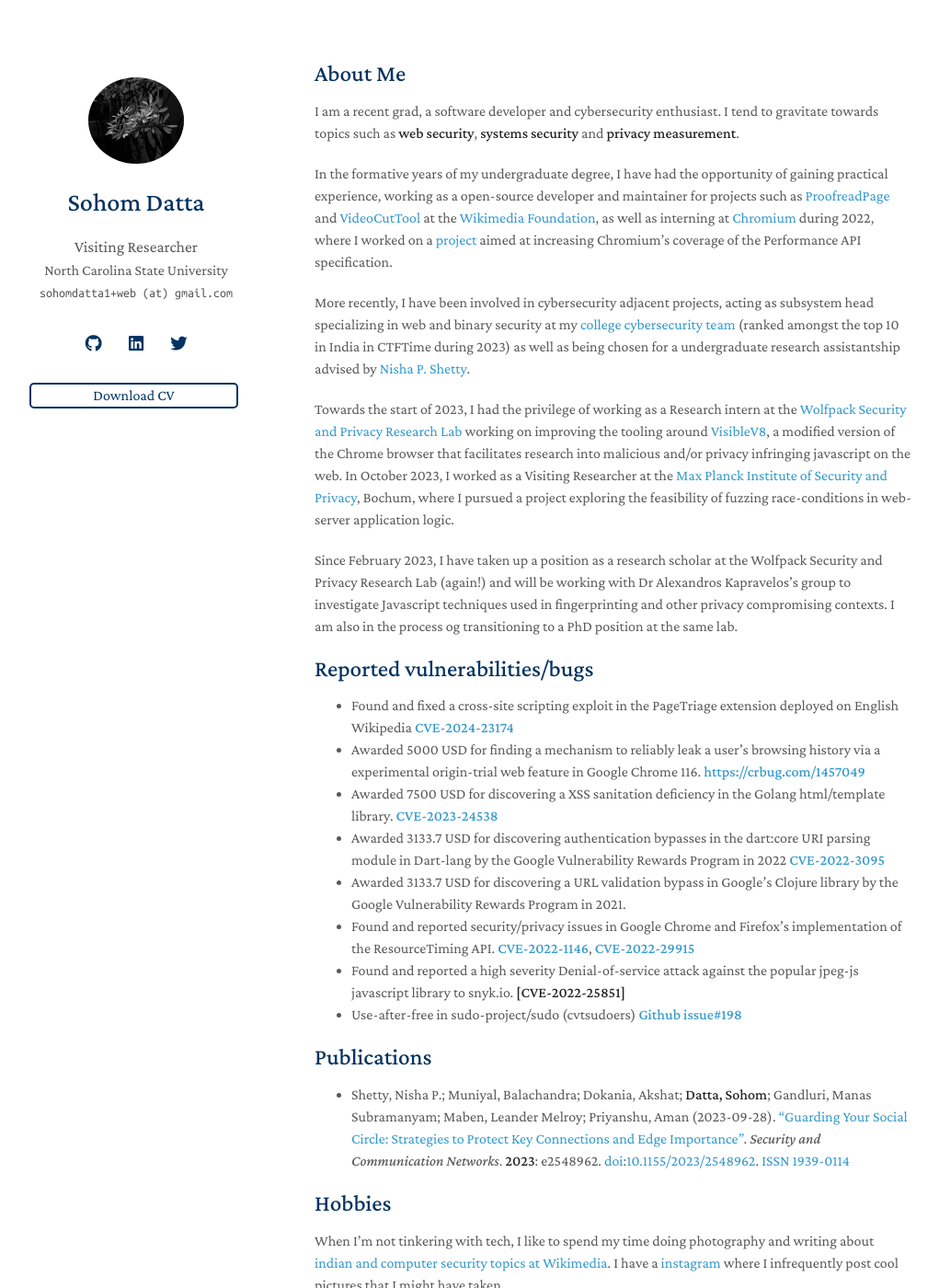
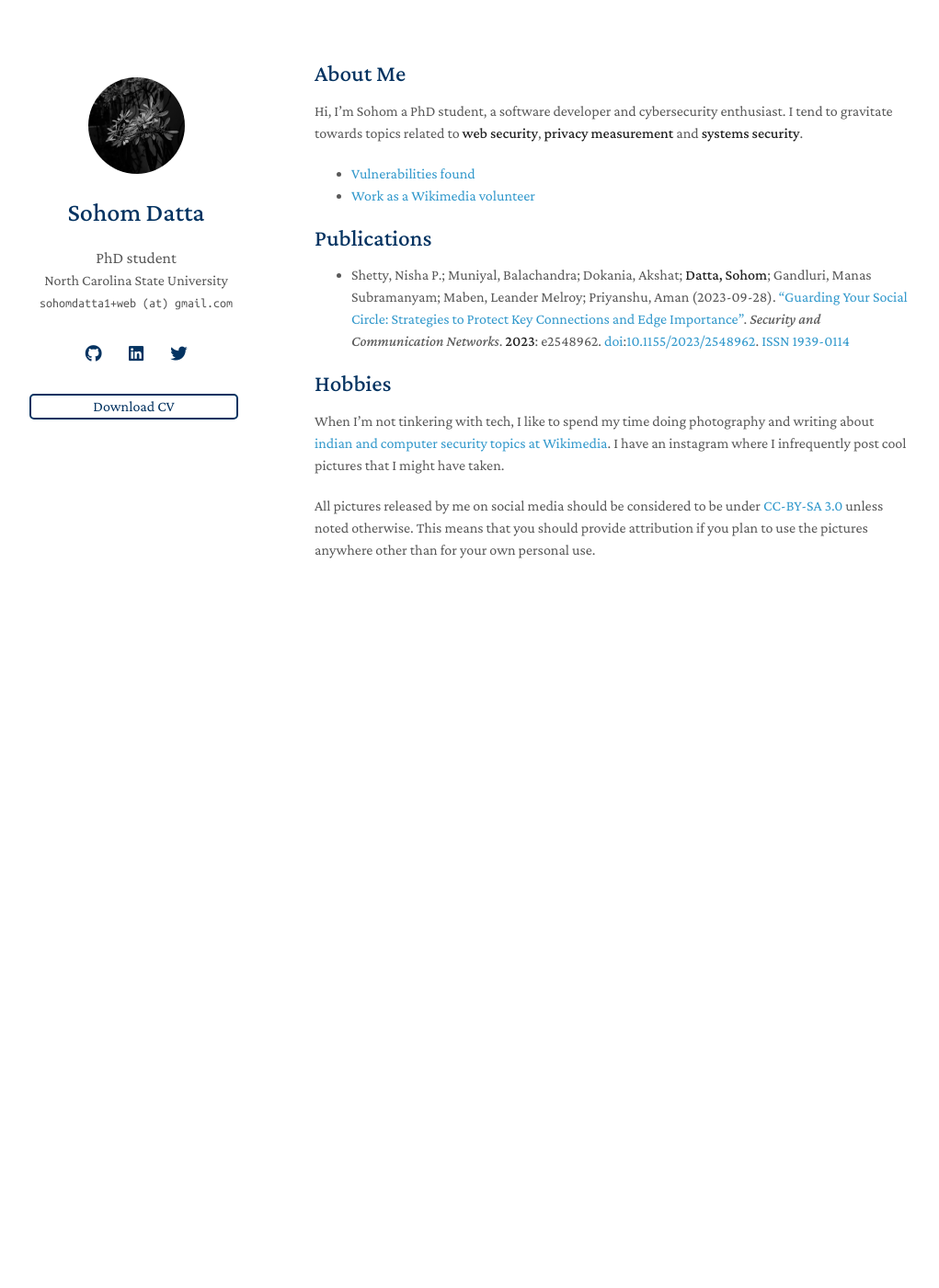
Before and after one commit to sohomdatta1/sohomdatta1.github.io, a Jekyll site: the page built from index.md, in a window 1280 px wide and 1400 px high. Shown: the whole window at 92% size, without its empty margins (128-1149 px from the left). Built offline with Jekyll 4.4.1, drawn with Linux system fonts in a browser that asks for light colours; nearby versions of some CDN libraries; a style sheet for code colours, icons or effects is not loaded; our own code applies the rules of GitHub Pages for plain Markdown files.

Commit message:
publish new version

```diff
--- a/_config.yml
+++ b/_config.yml
@@ -1,7 +1,7 @@
 # Basic Information
 avatar: /assets/img/profile.jpeg
 title: Sohom Datta
-position: Visiting Researcher
+position: PhD student
 affiliation: North Carolina State University
 email: sohomdatta1+web (at) gmail.com
 
--- a/_layouts/homepage.html
+++ b/_layouts/homepage.html
@@ -86,7 +86,7 @@
         </div>
         <br>
       </header>
-      <section>
+      <section class="content">
 
       {{ content }}
 
--- a/_layouts/writeups.html
+++ b/_layouts/writeups.html
@@ -88,7 +88,7 @@
         <br>
 
       </header>
-      <section>
+      <section class="content">
 
       {{ content }}
 
--- a/_sass/minimal-light.scss
+++ b/_sass/minimal-light.scss
@@ -26,11 +26,20 @@
   line-height:2.5rem;
   margin-right:1rem}
 
-@media (prefers-color-scheme: dark) { .social-icons a {color: #3eb7f0 !important; }}
+@media (prefers-color-scheme: dark) {
+  .social-icons a {
+    color: #3eb7f0 !important;
+  }
+}
 
-.social-icons a:last-child{margin-right:0}.social-icons a:hover{background-color:white;
+.social-icons a:last-child{
+  margin-right:0
+}
+.social-icons a:hover{
+  background-color:white;
   color:black;
-    transform: scale(1.2)}
+  transform: scale(1.2);
+}
 /*
 .social-icons a:after {
     content: '';
@@ -47,9 +56,16 @@
   }
   */
 
-@media (prefers-color-scheme: dark) {.social-icons a:last-child{margin-right:0}.social-icons a:hover{background-color:#20212b;
+@media (prefers-color-scheme: dark) {
+  .social-icons a:last-child{
+    margin-right:0;
+  }
+
+  .social-icons a:hover{
+    background-color:#20212b;
     color:black;
-    transform: scale(1.2)}
+    transform: scale(1.2)
+  }
   /*
   .social-icons a:after {
       content: '';
@@ -136,18 +152,27 @@
   z-index:10}
 
 .icon-button .icon-twitter{
-  color:#4099ff}
+  color:#4099ff;
+}
 
 .icon-button .icon-facebook{
-  color:#4286f4}
+  color:#4286f4;
+}
 
 .icon-button .icon-github{
-  color:#000;}
+  color:#000;
+}
 
 .icon-button .icon-linkedin{
-  color:#0077B5}
+  color:#0077B5;
+}
 
-.icon-button:hover .icon-twitter,.icon-button:hover .icon-facebook,.icon-button:hover .icon-github,.icon-button:hover .icon-linkedin{color:white}
+.icon-button:hover .icon-twitter,
+.icon-button:hover .icon-facebook,
+.icon-button:hover .icon-github,
+.icon-button:hover .icon-linkedin {
+  color:white
+}
 
 autocolor{
   color:#595959;
@@ -228,7 +253,8 @@
 
       .image.avatar img {
         border-radius: 100%;
-        width: 45%;
+        width: 105px;
+        height: 105px;
         padding: 20px;
         // border: 1px solid #ddd;
         // padding: 3px;
@@ -620,3 +646,37 @@
   display:none;
   font-family: monospace;
 }
+
+@view-transition {
+  navigation: auto;
+}
+
+@keyframes slide-left {
+  from {
+    left: 0%;
+  }
+  to {
+    left: -100%;
+  }
+}
+
+@keyframes slide-right {
+  from {
+    left: 100%;
+  }
+  to {
+    left: 0%;
+  }
+}
+.content {
+  view-transition-name: content-slide;
+}
+::view-transition-old(content-slide) {
+  animation-duration: 10s;
+  animation-name: slide-left;
+}
+
+::view-transition-new(content-slide) {
+  animation-duration: 10s;
+  animation-name: slide-right;
+}
--- a/index.md
+++ b/index.md
@@ -4,30 +4,10 @@
 
 ## About Me
 
-I am a recent grad, a software developer and cybersecurity enthusiast. I tend to gravitate towards topics such as **web security**, **systems security** and **privacy measurement**.
+Hi, I'm Sohom a PhD student, a software developer and cybersecurity enthusiast. I tend to gravitate towards topics related to **web security**, **privacy measurement** and **systems security**.
 
-In the formative years of my undergraduate degree, I have had the opportunity of gaining practical experience, working as a open-source developer and maintainer for projects such as [ProofreadPage](https://mediawiki.org/wiki/Extension:ProofreadPage) and [VideoCutTool](https://commons.wikimedia.org/wiki/COM:VideoCutTool) at the [Wikimedia Foundation](https://wikimediafoundation.org), as well as interning at [Chromium](https://chromium.org) during 2022, where I worked on a [project](https://summerofcode.withgoogle.com/archive/2022/projects/Vqi9wYEF) aimed at increasing Chromium's coverage of the Performance API specification.
-
-More recently, I have been involved in cybersecurity adjacent projects, acting as subsystem head specializing in web and binary security at my [college cybersecurity team](https://ctftime.org/team/62713/) (ranked amongst the top 10 in India in CTFTime during 2023) as well as being chosen for a undergraduate research assistantship advised by [Nisha P. Shetty](https://manipal.edu/mit/department-faculty/faculty-list/nisha-p-shetty/_jcr_content.html).
-
-Towards the start of 2023, I had the privilege of working as a Research intern at the [Wolfpack Security and Privacy Research Lab](https://wspr.csc.ncsu.edu/) working on improving the tooling around [VisibleV8](https://github.com/wspr-ncsu/visiblev8), a modified version of the Chrome browser that facilitates research into malicious and/or privacy infringing javascript on the web. In October 2023, I worked as a Visiting Researcher at the [Max Planck Institute of Security and Privacy](https://mpi-sp.org/), Bochum, where I pursued a project exploring the feasibility of fuzzing race-conditions in web-server application logic.
-
-Since February 2023, I have taken up a position as a research scholar at the Wolfpack Security and Privacy Research Lab (again!) and will be working with Dr Alexandros Kapravelos's group to investigate Javascript techniques used in fingerprinting and other privacy compromising contexts. I am also in the process og transitioning to a PhD position at the same lab.
-
-## Reported vulnerabilities/bugs
-
-- Found and fixed a cross-site scripting exploit in the PageTriage extension deployed on English Wikipedia **[CVE-2024-23174](https://nvd.nist.gov/vuln/detail/CVE-2024-23174)**
-- Awarded 5000 USD for finding a mechanism to reliably leak a user’s browsing history via a experimental origin-trial web feature
-in Google Chrome 116. **[https://crbug.com/1457049](https://crbug.com/1457049)**
-- Awarded 7500 USD for discovering a XSS sanitation deficiency in the Golang html/template library. **[CVE-2023-24538](https://nvd.nist.gov/vuln/detail/CVE-2023-24538)**
-- Awarded 3133.7 USD for discovering authentication bypasses in the dart:core URI parsing module in Dart-lang by
-the Google Vulnerability Rewards Program in 2022 **[CVE-2022-3095](https://nvd.nist.gov/vuln/detail/CVE-2022-3095)**
-- Awarded 3133.7 USD for discovering a URL validation bypass in Google’s Clojure library by the Google Vulnerability
-Rewards Program in 2021.
-- Found and reported security/privacy issues in Google Chrome and Firefox’s implementation of the ResourceTiming
-API. **[CVE-2022-1146](https://nvd.nist.gov/vuln/detail/CVE-2022-1146)**, **[CVE-2022-29915](https://nvd.nist.gov/vuln/detail/CVE-2022-29915)**
-- Found and reported a high severity Denial-of-service attack against the popular jpeg-js javascript library to snyk.io. **[CVE-2022-25851]**
-- Use-after-free in sudo-project/sudo (cvtsudoers) **[Github issue#198](https://github.com/sudo-project/sudo/issues/198)**
+* [Vulnerabilities found](/vulns)
+* [Work as a Wikimedia volunteer](https://en.wikipedia.org/wiki/User:Sohom_Datta)
 
 ## Publications
 
@@ -35,6 +15,6 @@
 
 ## Hobbies
 
-When I'm not tinkering with tech, I like to spend my time doing photography and writing about [indian and computer security topics at Wikimedia](https://en.wikipedia.org/wiki/Special:Contributions/Sohom_Datta). I have a [instagram](https://instagram.com/dattasohom) where I infrequently post cool pictures that I might have taken.
+When I'm not tinkering with tech, I like to spend my time doing photography and writing about [indian and computer security topics at Wikimedia](https://en.wikipedia.org/wiki/Special:Contributions/Sohom_Datta). I have an instagram where I infrequently post cool pictures that I might have taken.
 
 All pictures released by me on social media should be considered to be under [CC-BY-SA 3.0](https://creativecommons.org/licenses/by-sa/3.0/) unless noted otherwise. This means that you should provide attribution if you plan to use the pictures anywhere other than for your own personal use.
```
Also changed, not shown: publications.md (added, +1 -0 lines), visiblev8.md (added, +4 -0 lines), vulns.md (added, +19 -0 lines), writeups/phantom.md (+3 -3 lines), 1 other file. Lines whose indentation alone changed are shown as unchanged.
